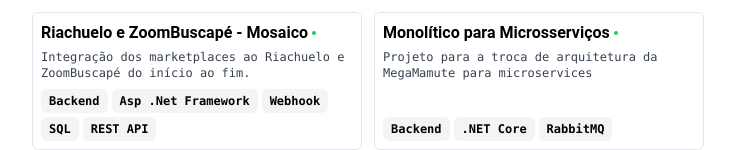
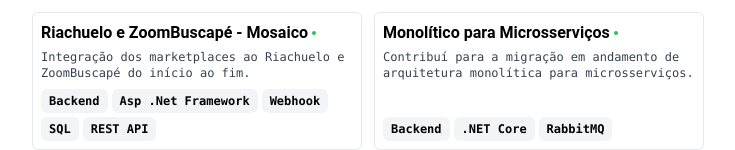
Before and after one commit to matheus-peixoto/Resume, a Next.js app: page /pt-br in a window 1280 px wide. Shown: the part 1863-2013 px from the top of the page, without its empty margins (272-1007 px from the left). Built offline with nearby package versions, Linux system fonts and the light colour scheme.

Commit message:
fix: resume microservices experience

```diff
--- a/src/data/ResumeEN.ts
+++ b/src/data/ResumeEN.ts
@@ -215,6 +215,20 @@
       }
     },
     {
+      "title": "Monolithic to Microservices",
+      "techStack": [
+        "Backend",
+        ".NET Core",
+        "RabbitMQ"
+      ],
+      "description":
+        "Contributed to ongoing migration of monolithic architecture to microservices.",
+      "link": {
+        "label": "",
+        "href": ""
+      }
+    },
+    {
       title: "Mega Romaneio",
       techStack: ["Mobile", "React Native"],
       description: "Mobile project for delivery manifest control.",
--- a/src/data/ResumePTBR.ts
+++ b/src/data/ResumePTBR.ts
@@ -245,7 +245,7 @@
         "RabbitMQ"
       ],
       "description":
-        "Projeto para a troca de arquitetura da MegaMamute para microservices",
+        "Contribuí para a migração em andamento de arquitetura monolítica para microsserviços.",
       "link": {
         "label": "",
         "href": ""
```
